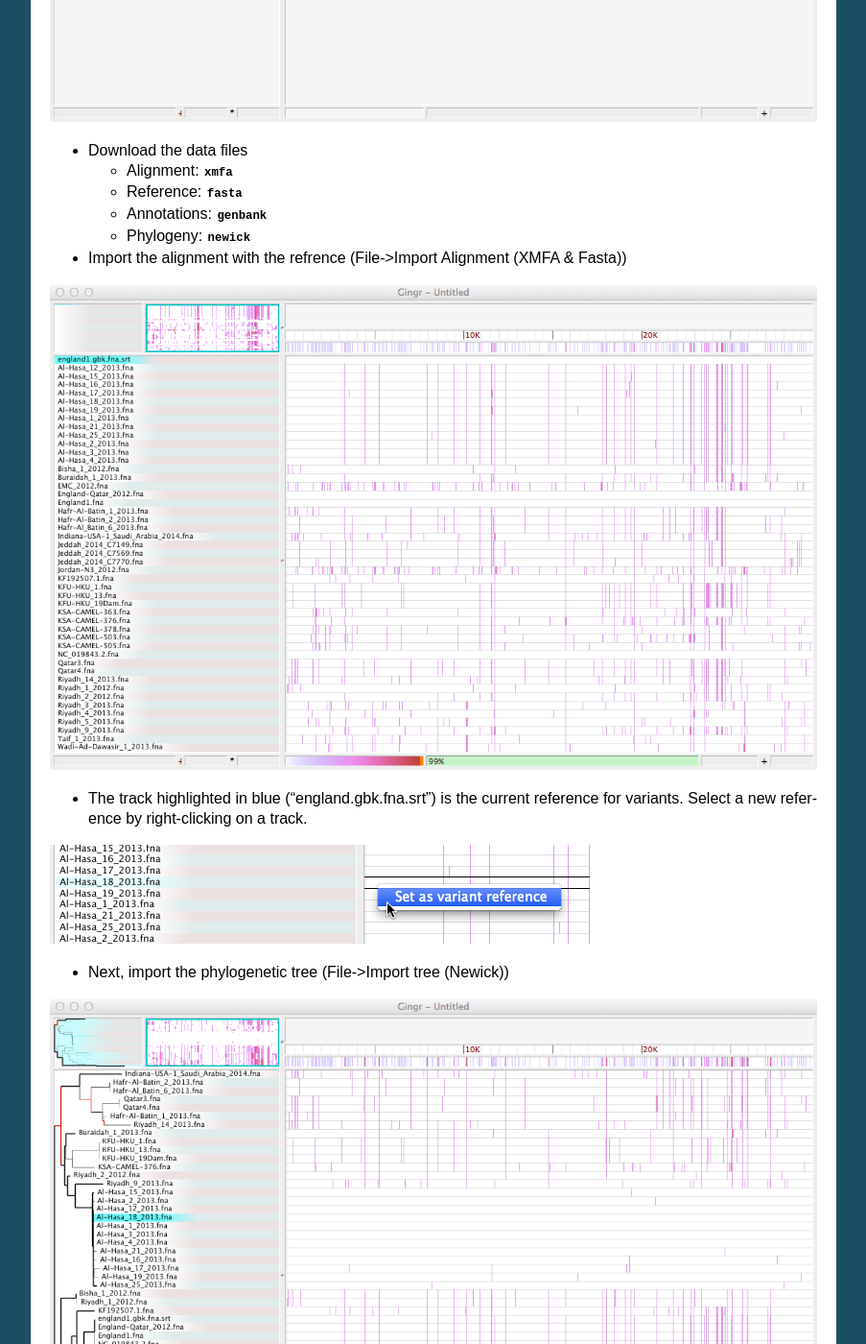
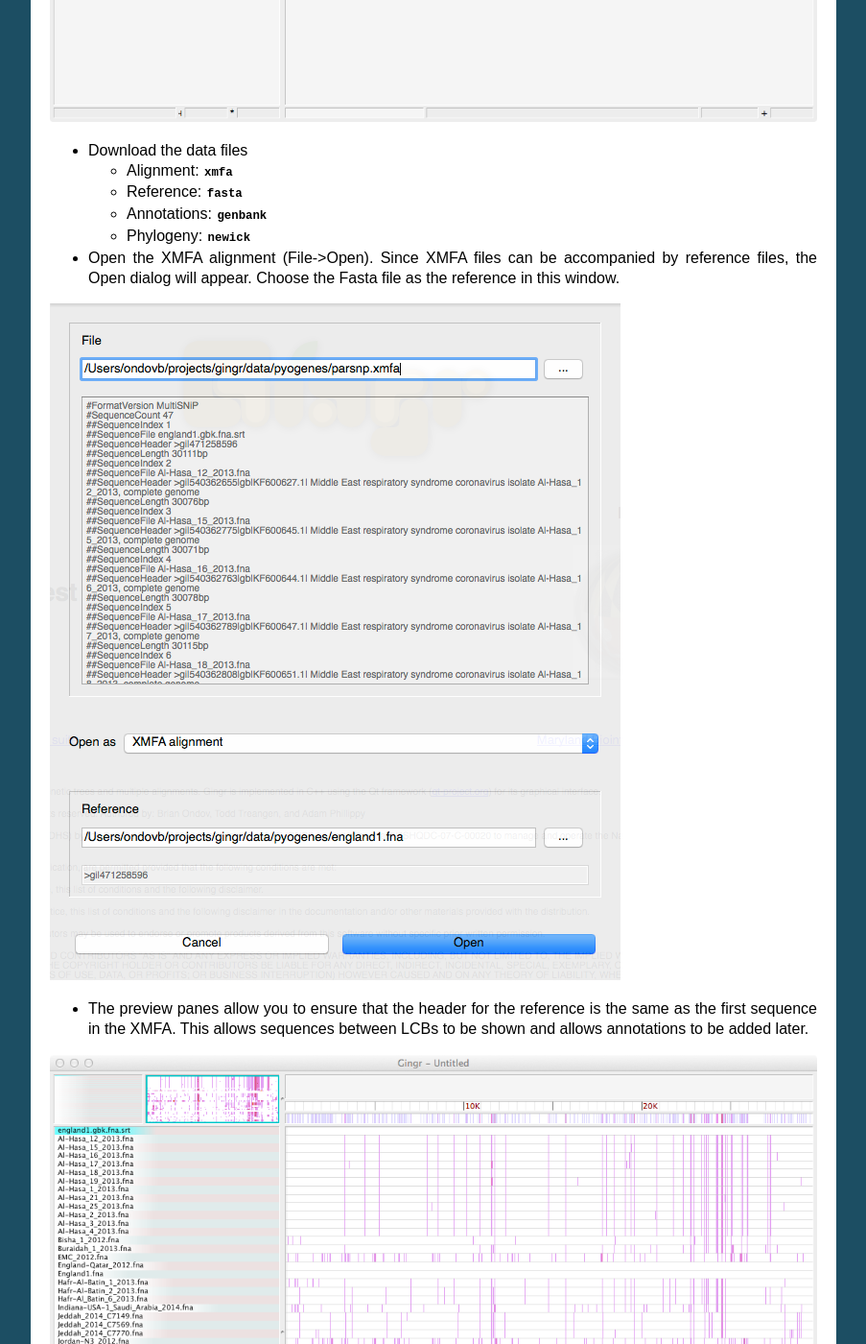
Before and after one commit to marbl/harvest, a Sphinx documentation site: the page built from docs/content/gingr/quickstart.rst, in a window 1280 px wide and 1400 px high, scrolled down 3566 px. Shown: the whole window at 96% size, without its empty margins (198-1101 px from the left). Built offline with Sphinx 7.4.7, drawn with Linux system fonts in a browser that asks for light colours; pages that are not in the unit, such as notebooks, are missing from menus; some of the changed text lies outside the part shown.

Commit message:
Open window added to Gingr quickstart

```diff
--- a/docs/content/gingr/quickstart.rst
+++ b/docs/content/gingr/quickstart.rst
@@ -64,7 +64,11 @@ Importing other files
   * Annotations: :download:`genbank <england1.gbk>`
   * Phylogeny: :download:`newick <parsnp.tree>`
 
-* Import the alignment with the refrence (File->Import Alignment (XMFA & Fasta))
+* Open the XMFA alignment (File->Open). Since XMFA files can be accompanied by reference files, the Open dialog will appear. Choose the Fasta file as the reference in this window.
+
+.. image:: open.png
+
+* The preview panes allow you to ensure that the header for the reference is the same as the first sequence in the XMFA. This allows sequences between LCBs to be shown and allows annotations to be added later.
 
 .. image:: xmfa.png
 
@@ -72,7 +76,7 @@ Importing other files
 
 .. image:: reref.png
 
-* Next, import the phylogenetic tree (File->Import tree (Newick))
+* Next, import the phylogenetic tree (File->Open)
 
 .. image:: tree.png
 
@@ -84,7 +88,7 @@ Importing other files
 
 .. image:: rerooted.png
 
-* Finally, import the annotations (File->Import annotations (Genbank))
+* Finally, import the annotations (File->Open)
 
 .. image:: annotated.png
 
```
Also changed, not shown: docs/content/gingr/open.png (added).
